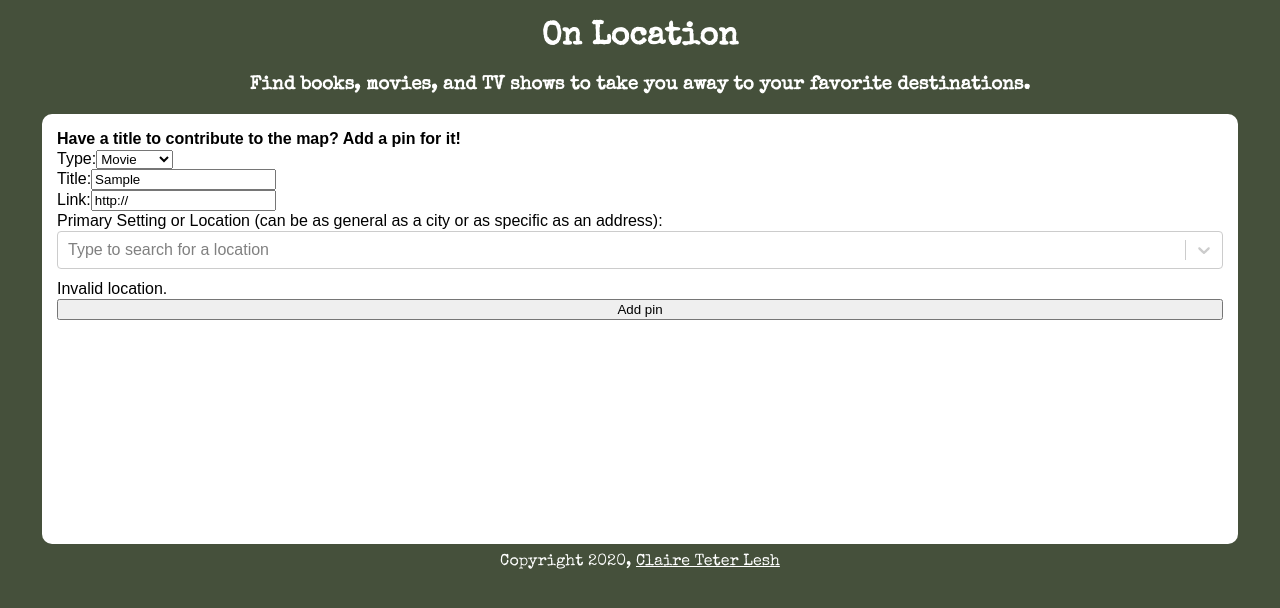
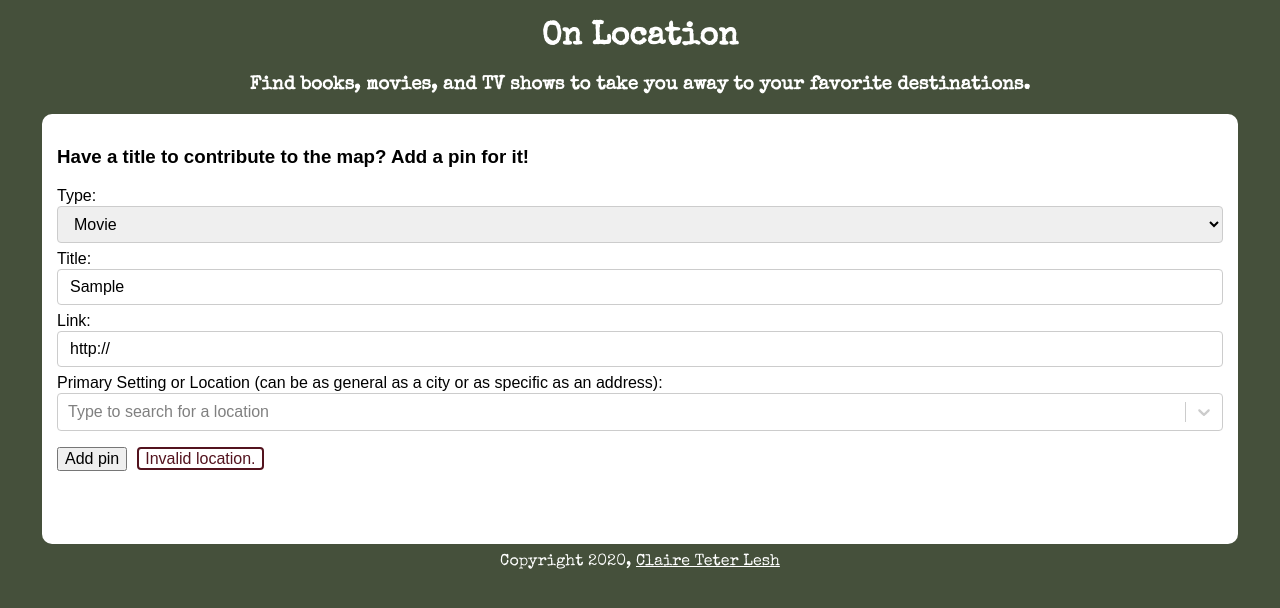
Before and after one commit to cteterita/on-location, a React (Create React App) app: page /add in a window 1280 px wide. Both pictures are taken after typing "Sample" into the empty fields and a click on the button "Add pin". Shown: the top 608 px of the page. Built offline with nearby package versions, Linux system fonts and the light colour scheme; no server answers.

Commit message:
Styled form and error message

```diff
--- a/src/AddPin/AddPin.css
+++ b/src/AddPin/AddPin.css
@@ -1,4 +1,33 @@
-.add-pin-form {
-  display: flex;
-  flex-direction: column;
+.add-pin-form label,
+.fake-label {
+  font-size: 16px;
+  display: block;
+  margin-bottom: 6px;
 }
+
+.add-pin-form select,
+.add-pin-form input {
+  font-size: 16px;
+  display: block;
+  padding: 8px 12px;
+  width: 100%;
+  border-color: hsl(0, 0%, 80%);
+  border-radius: 4px;
+  border-width: 1px;
+  border-style: solid;
+  box-sizing: border-box;
+}
+
+.add-pin-form button {
+  font-size: 16px;
+}
+
+.error-message {
+  margin-left: 10px;
+  border: solid 2px;
+  border-color: var(--dark-sienna);
+  border-radius: 4px;
+  padding: 1px 6px;
+  color: var(--dark-sienna);
+  font-size: 16px;
+}
--- a/src/AddPin/AddPin.js
+++ b/src/AddPin/AddPin.js
@@ -60,7 +60,7 @@ function AddPin() {
   };
   return (
     <div>
-      <span><b>Have a title to contribute to the map? Add a pin for it!</b></span>
+      <h3>Have a title to contribute to the map? Add a pin for it!</h3>
       <form className="add-pin-form" onSubmit={handleSubmit}>
         <label htmlFor="media">
           Type:
@@ -78,12 +78,12 @@ function AddPin() {
           Link:
           <input id="link" value={link} onChange={(i) => setLink(i.target.value)} required />
         </label>
-        <span>
+        <div className="fake-label">
           Primary Setting or Location (can be as general as a city or as specific as an address):
           <Search id="location" onSearchSelect={handleSearchSelect} />
-        </span>
-        <span>{error}</span>
+        </div>
         <button type="submit">Add pin</button>
+        <span className="error-message" hidden={!error}>{error}</span>
       </form>
     </div>
   );
```
